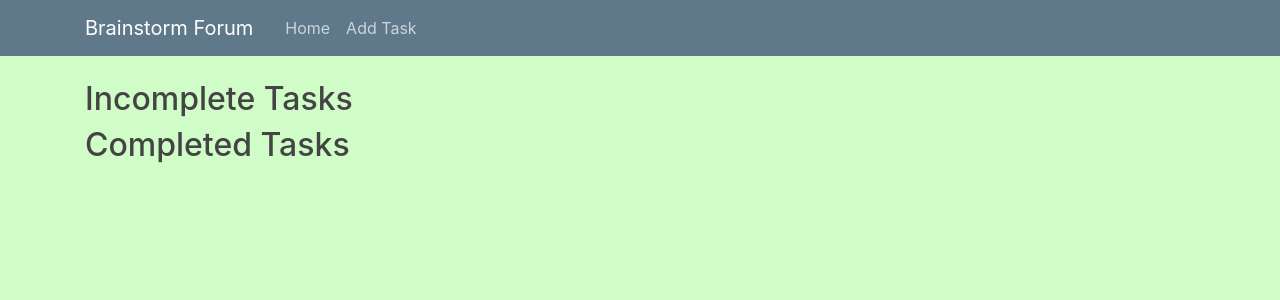
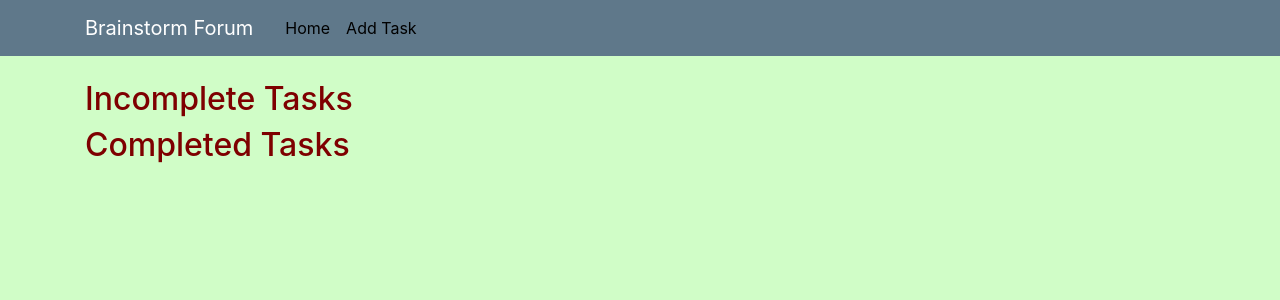
Before and after one commit to Navereni/QA-Project, a Flask app: template frontend/application/templates/index.html in a window 1280 px wide. Shown: the top 300 px of the page. Run offline with Flask 2, Linux system fonts and the light colour scheme; the template is opened without the code that fills it, so the values that code supplies are empty; some libraries are stand-ins or nearby versions.

Commit message:
nav bar v11

```diff
--- a/static/main.css
+++ b/static/main.css
@@ -5,7 +5,7 @@ body {
   }
 
   h1, h2, h3, h4, h5, h6 {
-    color: #444444;
+    color: #7e0000;
   }
 
   .bg-steel {
@@ -13,11 +13,11 @@ body {
   }
 
   .site-header .navbar-nav .nav-link {
-    color: #cbd5db;
+    color: #000000;
   }
 
   .site-header .navbar-nav .nav-link:hover {
-    color: #ffffff;
+    color: #00fc54;
   }
 
   .site-header .navbar-nav .nav-link.active {
```
